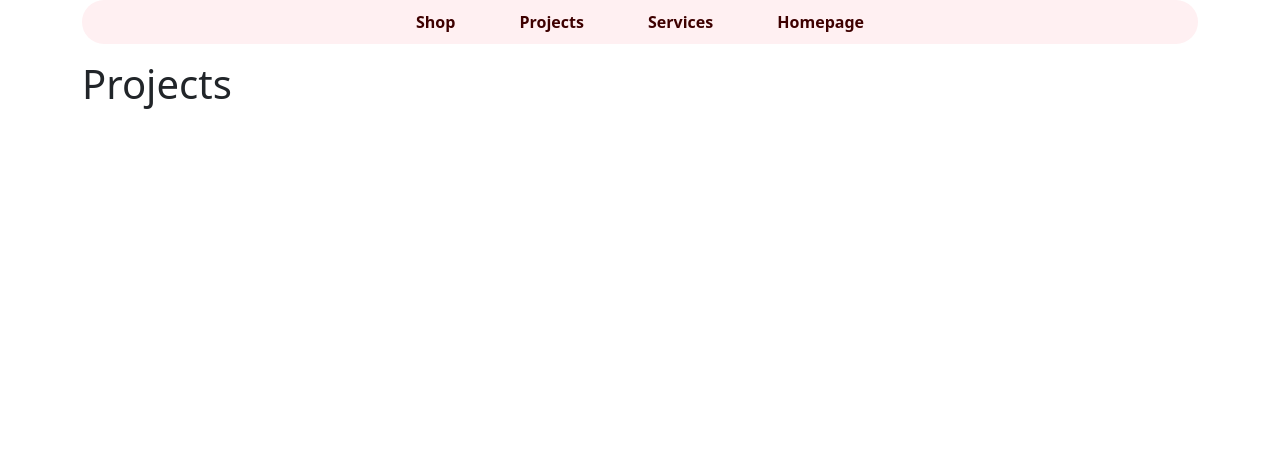
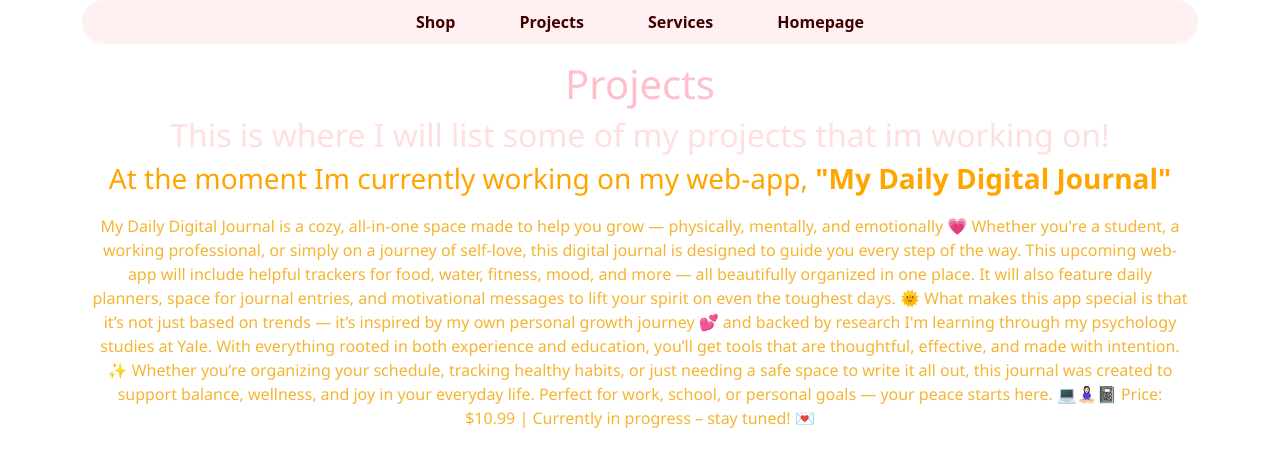
Before and after one commit to HayleeRobins/helloHaylee, a plain HTML site: page projects.html in a window 1280 px wide. Drawn offline with nearby package versions, Linux system fonts and the light colour scheme.

Commit message:
Add files via upload

```diff
--- a/projects.html
+++ b/projects.html
@@ -39,6 +39,29 @@ a:hover{
     color: rgb(255, 174, 188);
 
 }
+h1{
+     text-align: center;
+   font-family: 'Segoe UI', Tahoma, Geneva, Verdana, sans-serif;
+    color: pink;
+}
+h2{
+  text-align: center;
+   font-family: 'Segoe UI', Tahoma, Geneva, Verdana, sans-serif;
+   color: rgb(255, 223, 223);
+}
+
+h3{
+  text-align: center;
+   font-family: 'Segoe UI', Tahoma, Geneva, Verdana, sans-serif;
+   color: orange;
+}
+
+p{
+  text-align: center;
+   font-family: 'Segoe UI', Tahoma, Geneva, Verdana, sans-serif;
+   color: rgb(245, 180, 49);
+   padding: 10px;
+}
     </style>
 <div class="container">
     <div id="menu">
@@ -51,5 +74,17 @@ a:hover{
         </strong></ul></div>
 <h1>Projects</h1>
 
+<h2>This is where I will list some of my projects that im working on!</h2>
+<h3>At the moment Im currently working on my web-app, <strong>"My Daily Digital Journal"</strong></h3>
+<p>My Daily Digital Journal is a cozy, all-in-one space made to help you grow — physically, mentally, and emotionally 💗 Whether you're a student, a working professional, or simply on a journey of self-love, this digital journal is designed to guide you every step of the way.
 
+This upcoming web-app will include helpful trackers for food, water, fitness, mood, and more — all beautifully organized in one place. It will also feature daily planners, space for journal entries, and motivational messages to lift your spirit on even the toughest days. 🌞
+
+What makes this app special is that it’s not just based on trends — it’s inspired by my own personal growth journey 💕 and backed by research I'm learning through my psychology studies at Yale. With everything rooted in both experience and education, you’ll get tools that are thoughtful, effective, and made with intention.
+
+✨ Whether you’re organizing your schedule, tracking healthy habits, or just needing a safe space to write it all out, this journal was created to support balance, wellness, and joy in your everyday life.
+
+Perfect for work, school, or personal goals — your peace starts here. 💻🧘🏻‍♀️📓
+
+Price: $10.99 | Currently in progress – stay tuned! 💌</p>
     </html>
```
